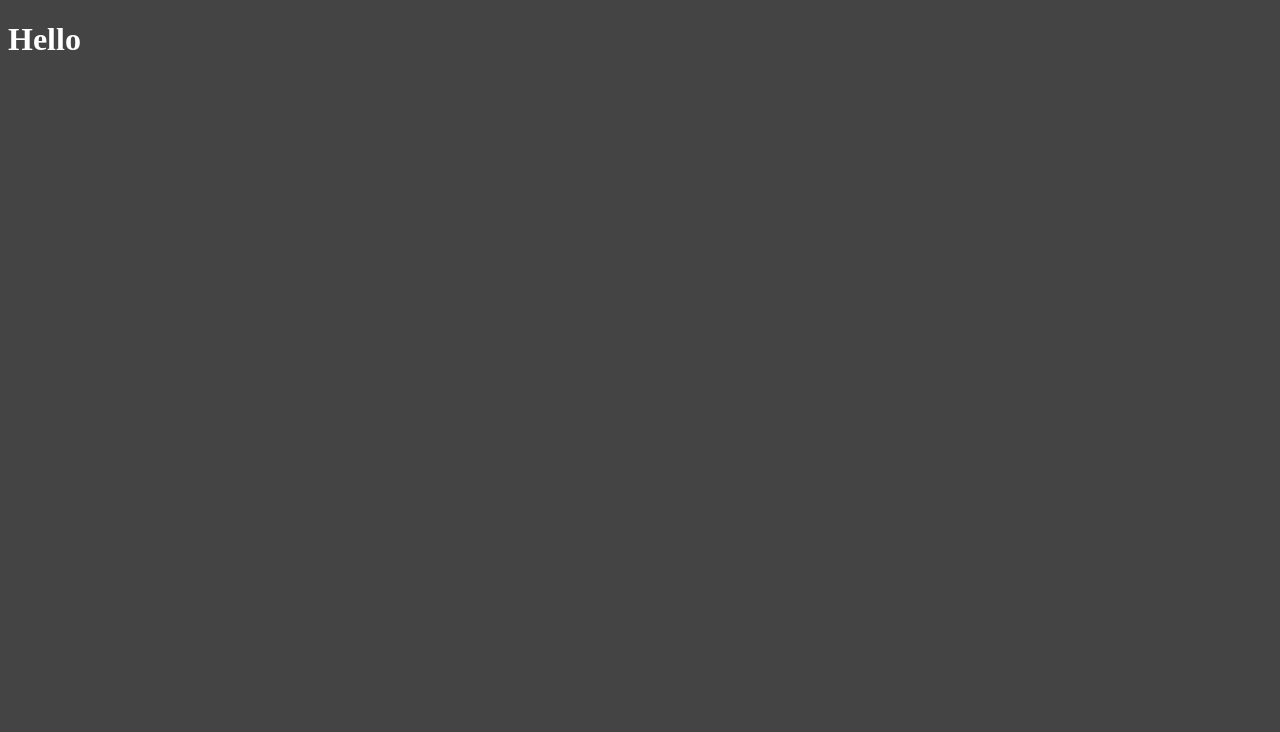
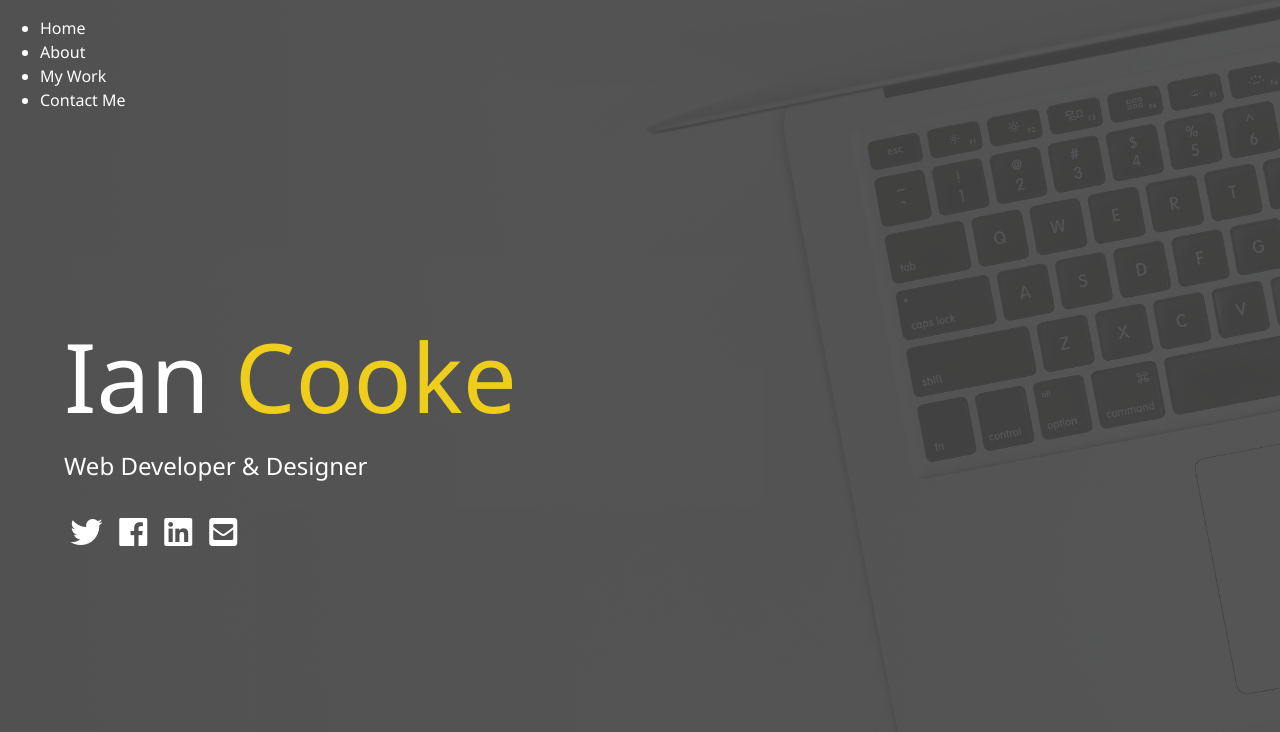
Before and after one commit to IanCooke90/MyWebsite, a website: page dist/index.html in a window 1280 px wide. Drawn offline with Linux system fonts and the light colour scheme.

Commit message:
index mark up and main sass

```diff
--- a/scss/main.scss
+++ b/scss/main.scss
@@ -1,6 +1,69 @@
-$primary-color: #444;
+@import "config";
+* {
+  box-sizing: border-box;
+}
 
 body {
+  @include background;
   background: $primary-color;
   color: #fff;
+  height: 100%;
+  margin: 0;
+  font-family: "Segoe UI", Tahoma, Geneva, Verdana, sans-serif;
+  line-height: 1.5;
 }
+
+// heading
+h1,
+h2,
+h3 {
+  margin: 0;
+  font-weight: 400;
+
+  &.lg-heading {
+    font-size: 6rem;
+  }
+  &.sm-heading {
+    margin-bottom: 2rem;
+    padding: 0.2rem, 1rem;
+  }
+}
+
+a {
+  color: #fff;
+  text-decoration: none;
+}
+
+header {
+  position: fixed;
+  z-index: 2;
+  width: 100%;
+}
+
+.text-secondary {
+  color: $secondary-color;
+}
+
+main {
+  padding: 4rem;
+  height: 100%;
+
+  .icons {
+    margin-top: 1rem;
+
+    a {
+      padding: 0.4rem;
+
+      &:hover {
+        color: $secondary-color;
+        @include easeOut();
+      }
+    }
+  }
+  &#home {
+    overflow: hidden;
+    h1 {
+      margin-top: 30vh;
+    }
+  }
+}
```
Also changed, not shown: dist/css/main.css, dist/img/background.jpg (added), dist/index.html, dist/js/main.js (added), scss/_config.scss (added).
